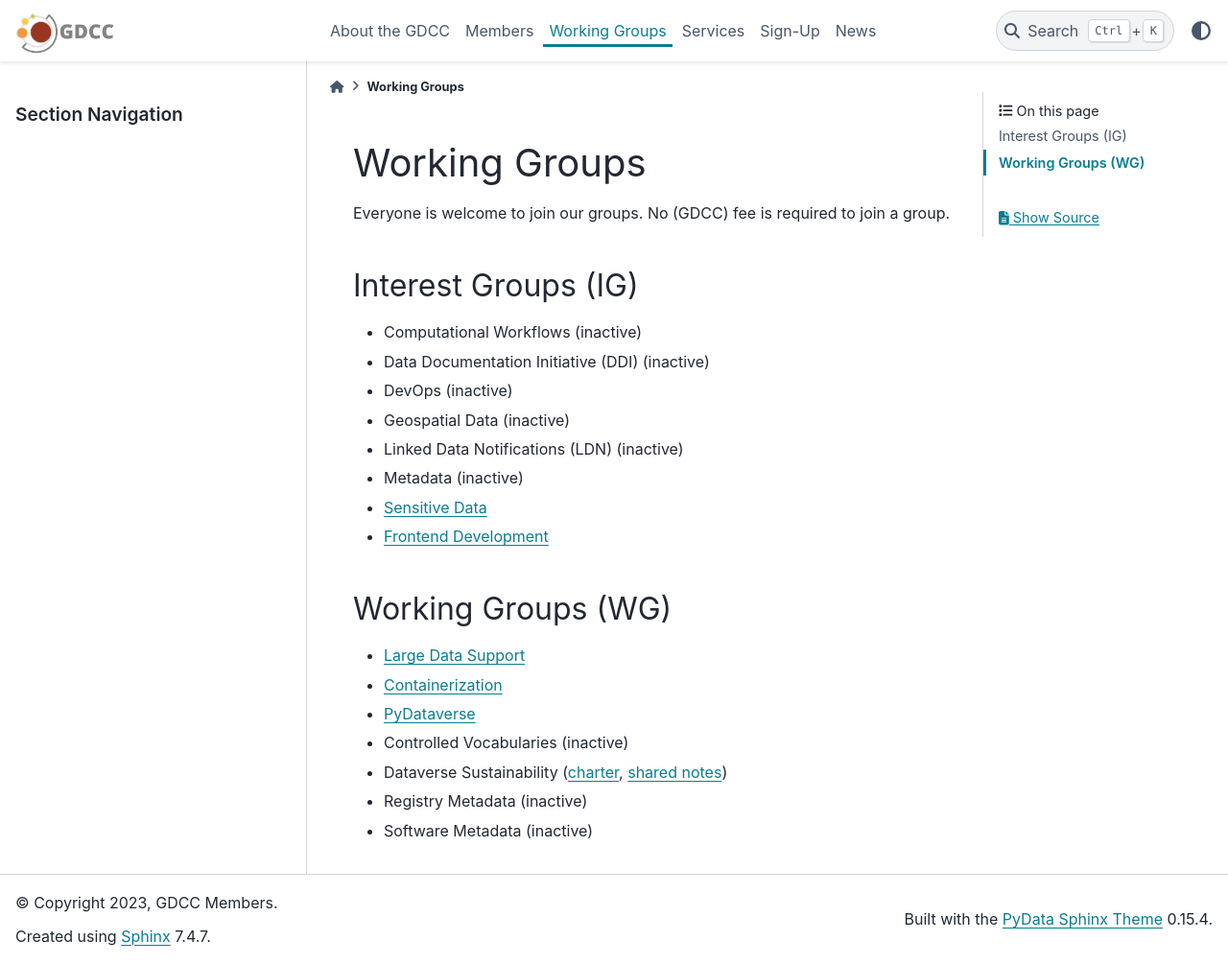
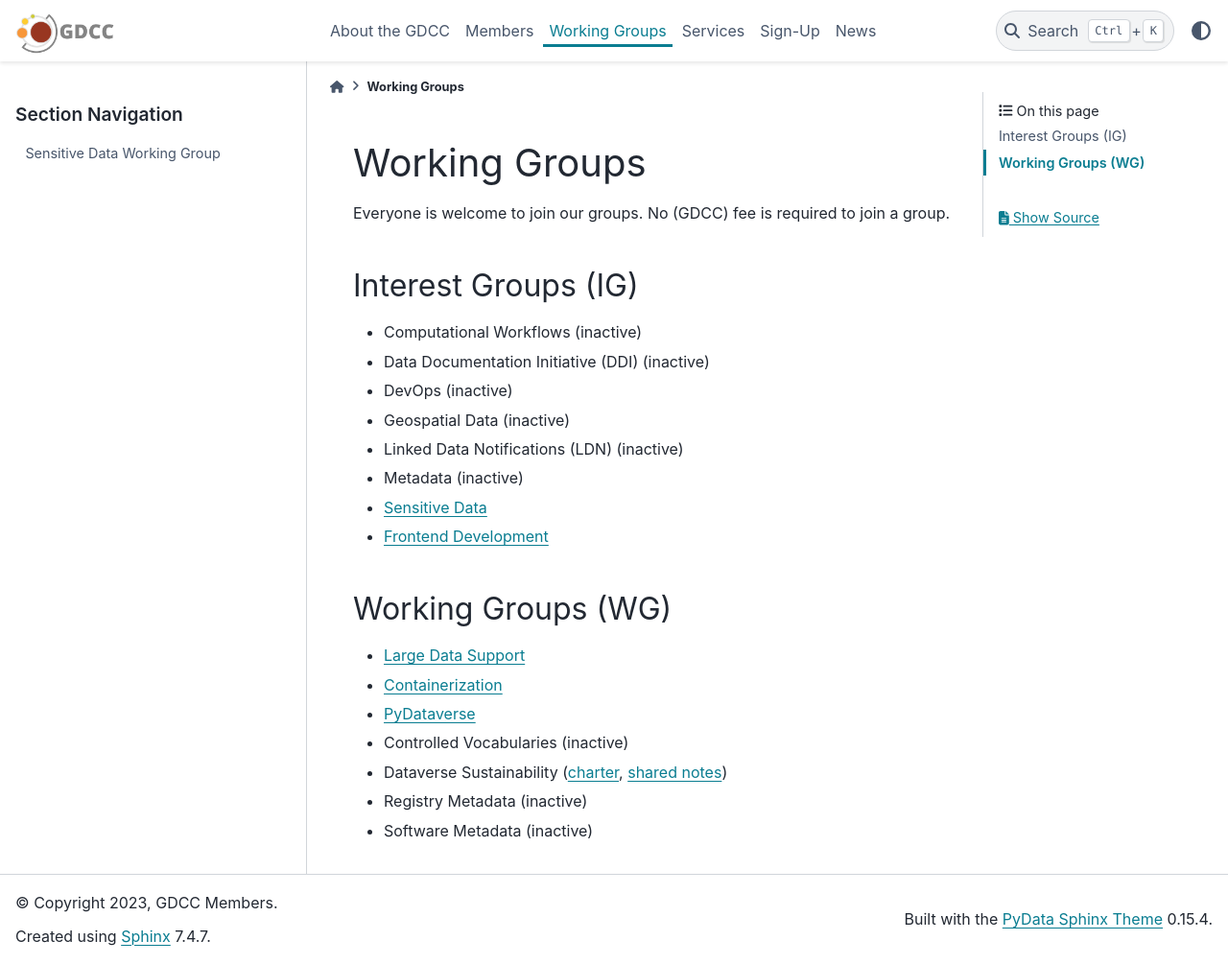
Before and after one commit to gdcc/www.gdcc.io, a Sphinx documentation site: the page built from source/working-groups.md, in a window 1280 px wide and 1005 px high. Shown: the whole window at 96% size. Built offline with Sphinx 7.4.7 and the PyData theme 0.15.4, drawn with Linux system fonts in a browser that asks for light colours.

Commit message:
add subpage for Sensitive Data under working groups #6

````diff
--- a/source/working-groups.md
+++ b/source/working-groups.md
@@ -9,7 +9,7 @@
 - Geospatial Data (inactive)
 - Linked Data Notifications (LDN) (inactive)
 - Metadata (inactive)
-- [Sensitive Data](https://groups.google.com/g/dataverse-community/c/P-yR0JV26Fc/m/l11RQ4cwAQAJ)
+- [Sensitive Data](working-groups/sensitive-data)
 - [Frontend Development](https://ui.gdcc.io)
 
 ## Working Groups (WG)
@@ -20,3 +20,8 @@
 - Dataverse Sustainability ([charter](https://docs.google.com/document/d/17zp7hBy4OeprpZ4cL2YwuhpRL9li-7j_OCjYE0MYC1k/edit?usp=sharing), [shared notes](https://docs.google.com/document/d/1uBCeLOkHuW0BHMdMbAT3zh8gsaPFWHR1NCTVAR7Xh_A/edit?usp=sharing))
 - Registry Metadata (inactive)
 - Software Metadata (inactive)
+
+```{toctree}
+:hidden:
+working-groups/sensitive-data.md
+```
--- /dev/null
+++ b/source/working-groups/sensitive-data.md
@@ -0,0 +1 @@
+# Sensitive Data Working Group
````
